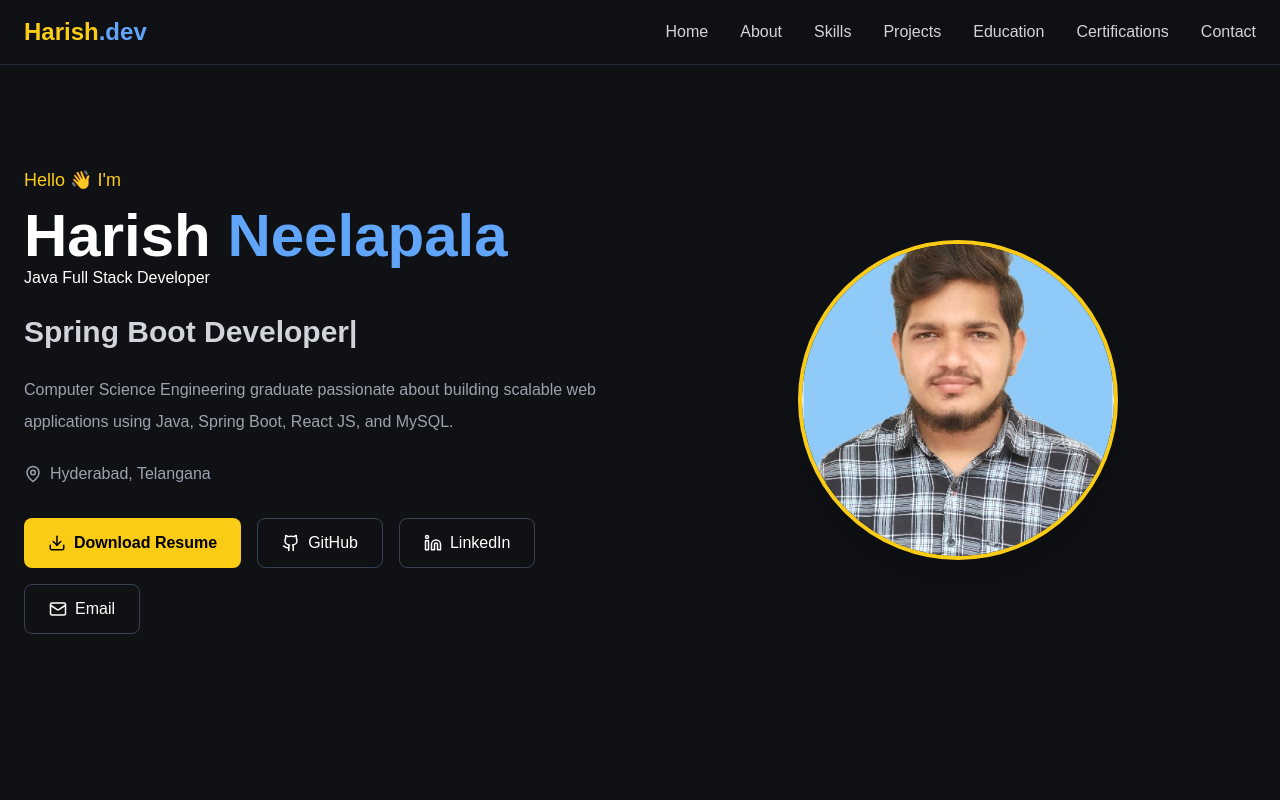
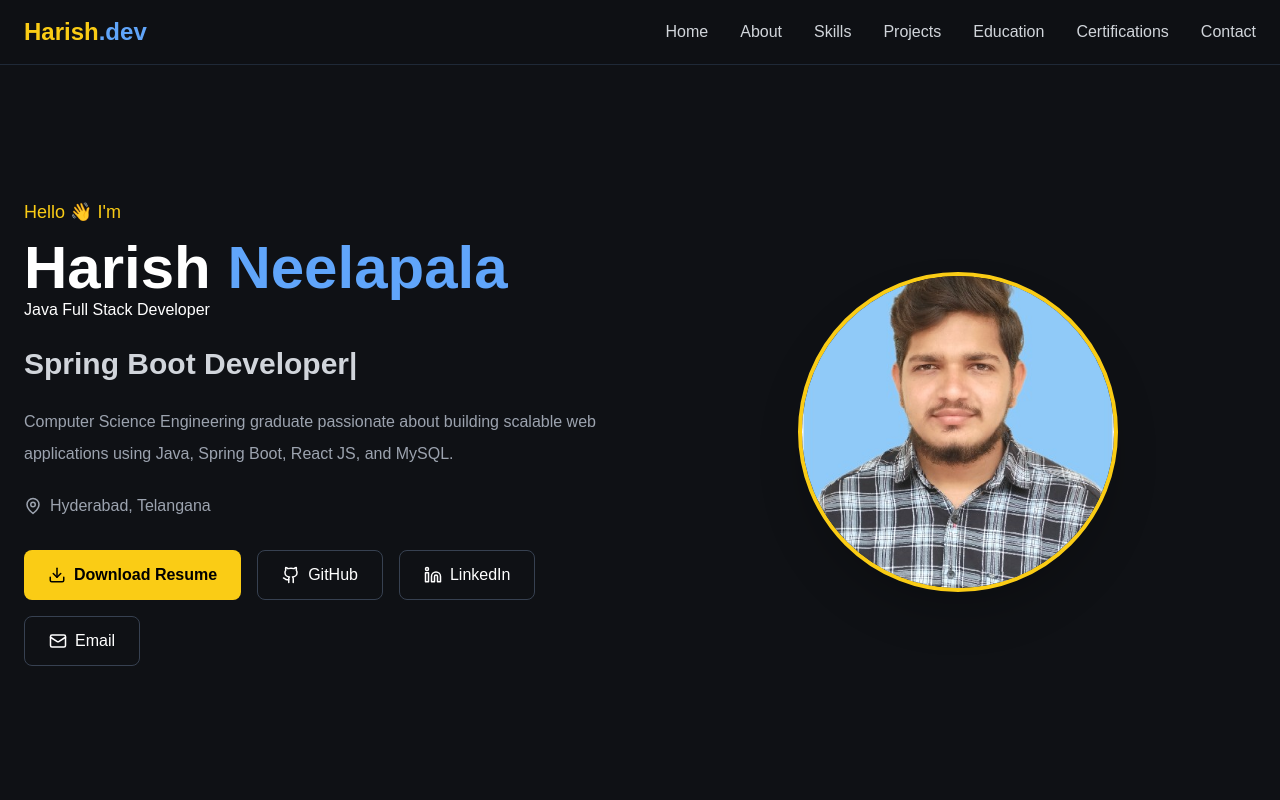
Before and after one commit to HarishN24/harish-portfolio, a React (Vite) app: page / in a window 1280 px wide. Shown: the top 800 px of the page. Built offline with nearby package versions, Linux system fonts and the light colour scheme.

Commit message:
Update Hero.jsx

```diff
--- a/src/components/Hero.jsx
+++ b/src/components/Hero.jsx
@@ -15,7 +15,7 @@ const Hero = () => {
   return (
     <section
       id="home"
-      className="min-h-screen flex items-center bg-[#0f1115] px-6"
+      className="min-h-screen flex items-center bg-[#0f1115] px-6 pt-16"
     >
       <div className="max-w-7xl mx-auto grid md:grid-cols-2 gap-10 items-center">
 
```
